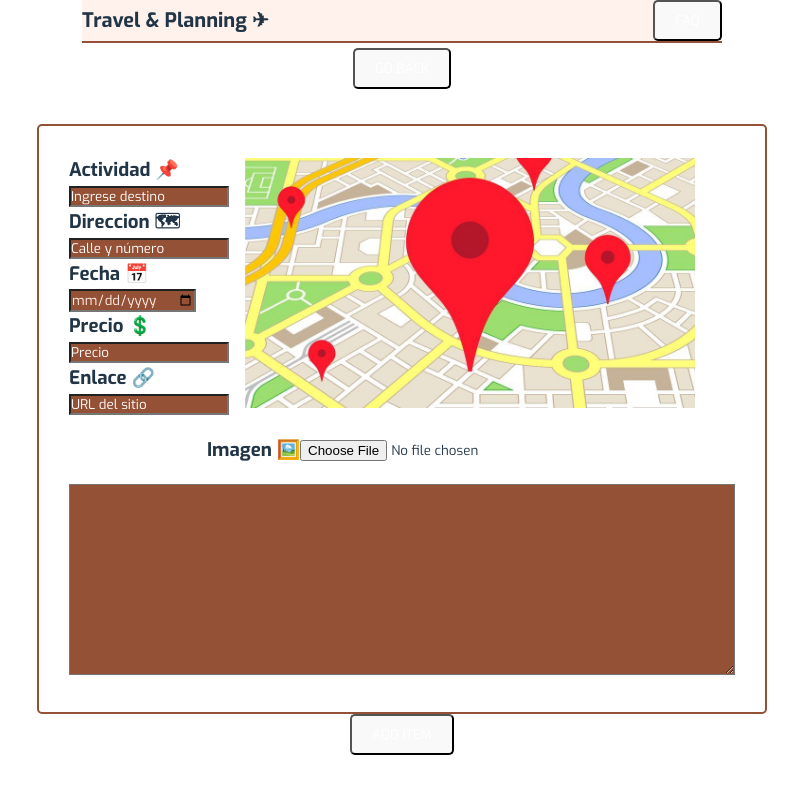
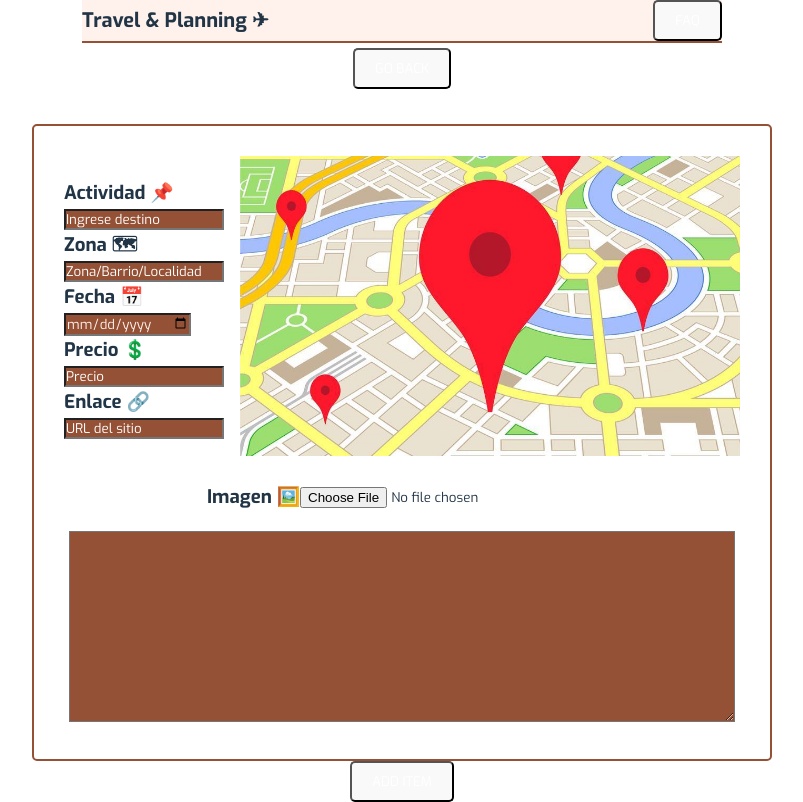
Before and after one commit to Nico96C/Travel-And-Planning, a React (Vite) app: page /itemCompose in a window 1280 px wide. Shown: the whole page, without its empty margins (238-1041 px from the left). Built offline with nearby package versions, Linux system fonts and the light colour scheme.

Commit message:
Correccion de itemCompose y estilos para imagenes y Gif.

```diff
--- a/src/App.css
+++ b/src/App.css
@@ -45,6 +45,13 @@
   flex-direction: column;
   align-items: center;
   justify-content: center;
+  overflow: hidden;
+}
+
+.Body-Container img {
+  width: 100%;
+  height: 85%;
+  object-fit: cover;
 }
 
 .Banner-Button {
--- a/src/App.jsx
+++ b/src/App.jsx
@@ -6,6 +6,7 @@ import NavBar from "./components/NavBar";
 import Footer from "./components/Footer";
 import { useHome } from "./context/HomeContext";
 import { useEffect } from "react";
+import IntroGif from "/img/Presentacion.gif";
 
 function App() {
 
@@ -30,7 +31,7 @@ function App() {
           </Link>
         </div>
         <div className="Body-Container">
-          <h2>¡VIDEO ILUSTRATIVO DE COMO SE VE!</h2>
+          <img src={IntroGif} alt="Descripción del GIF"/>
         </div>
         <div className="Banner-Container">
           <img
--- a/src/components/ItemCard.jsx
+++ b/src/components/ItemCard.jsx
@@ -36,7 +36,9 @@ const ItemCard = ({ item, index }) => {
       newIndex = index;
     }
 
-    if (newIndex !== -1) {
+    const itemsLength = items.length;
+    console.log(newIndex, itemsLength)
+    if (newIndex !== -1 && newIndex !== itemsLength) {
       setDraggedOverItem(newIndex);
     }
   }
--- a/src/components/itemCompose.css
+++ b/src/components/itemCompose.css
@@ -9,8 +9,8 @@
 }
 
 .img-map {
-  width: 450px;
-  height: 250px;
+  width: 500px;
+  height: 300px;
   aspect-ratio: 475/267;
 }
 
--- a/src/components/itemCompose.jsx
+++ b/src/components/itemCompose.jsx
@@ -24,7 +24,7 @@ export default function ItemCompose() {
   useEffect(() => {
     setIsHome(false);
 
-    const storedLastId = localStorage.getItem('lastId');
+    const storedLastId = localStorage.getItem("lastId");
     if (storedLastId) {
       setLastId(parseInt(storedLastId));
     }
@@ -39,14 +39,14 @@ export default function ItemCompose() {
   };
 
   const handleImageChange = (e) => {
-    const imageFile = e.target.files[0]; // Obtener el archivo de imagen //
+    const imageFile = e.target.files[0]; // Obtiene el archivo de imagen //
 
     const reader = new FileReader();
     reader.onload = (event) => {
-      const base64String = event.target.result; // Obtener base64 //
+      const base64String = event.target.result; // Obtiene base64 //
       setFormData({
         ...formData,
-        img: base64String, // Guardar base64 en el estado //
+        img: base64String, // Guarda base64 en el estado //
       });
     };
 
@@ -68,7 +68,7 @@ export default function ItemCompose() {
 
     const newId = lastId + 1;
     setLastId(newId);
-    localStorage.setItem('lastId', newId.toString());
+    localStorage.setItem("lastId", newId.toString());
 
     // Agregar el objeto a items //
     addItem(newItem);
@@ -85,6 +85,7 @@ export default function ItemCompose() {
       mensaje: "",
       enlace: "",
       img: "",
+      imgURL: "",
     });
   };
 
@@ -110,13 +111,13 @@ export default function ItemCompose() {
                   name="nombreDestino"
                   placeholder="Ingrese destino"
                 />
-                <h3>Direccion 🗺</h3>
+                <h3>Zona 🗺</h3>
                 <input
                   type="text"
                   value={formData.direccion}
                   onChange={handleInputChange}
                   name="direccion"
-                  placeholder="Calle y número"
+                  placeholder="Zona/Barrio/Localidad"
                 />
               </div>
               <div className="Items-2">
@@ -147,7 +148,11 @@ export default function ItemCompose() {
               </div>
             </div>
             <div>
-              <img className="img-map" src={MapaImg} alt="Imagen de mapa" />
+              <img
+                className="img-map"
+                src={formData.img || MapaImg}
+                alt="Imagen de mapa"
+              />
             </div>
           </div>
 
```
Also changed, not shown: 1 other file (tests, documents, lock files or other folders).
